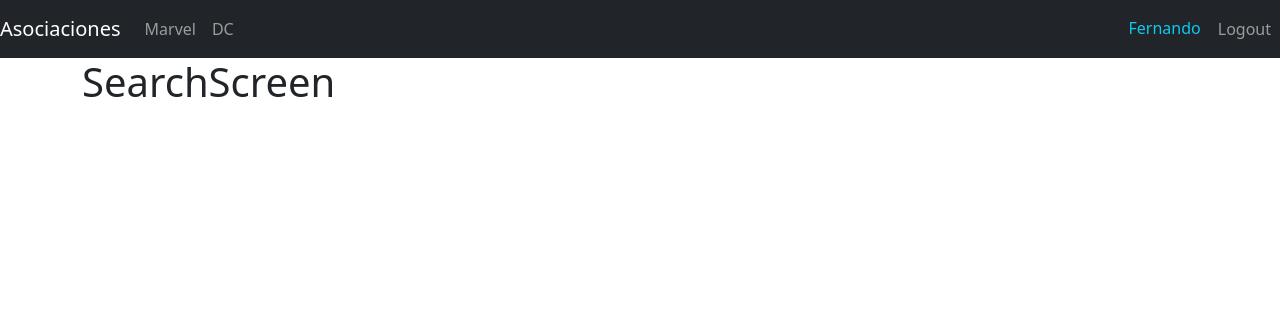
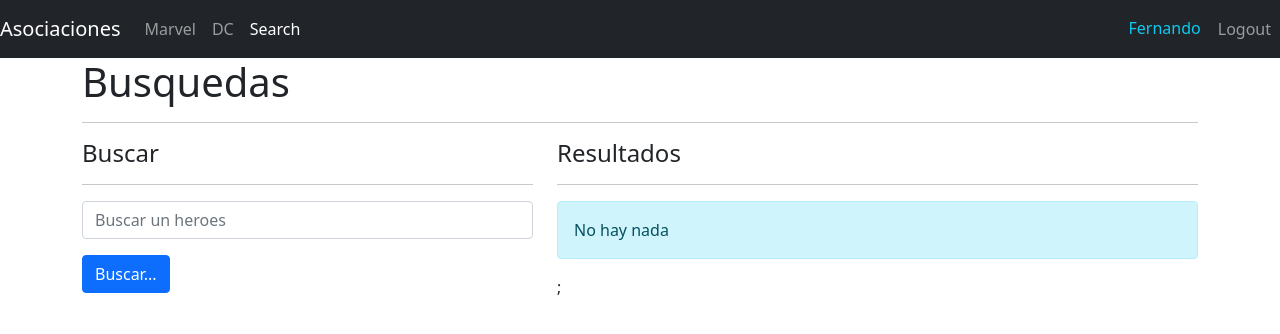
Before and after one commit to Fernando-ui/react-routes-v6, a React (Vite) app: page /search in a window 1280 px wide. Shown: the top 334 px of the page. Built offline with nearby package versions, Linux system fonts and the light colour scheme.

Commit message:
colocando funciones

```diff
--- a/package.json
+++ b/package.json
@@ -8,6 +8,7 @@
     "preview": "vite preview"
   },
   "dependencies": {
+    "query-string": "^7.1.1",
     "react": "^17.0.2",
     "react-dom": "^17.0.2",
     "react-router-dom": "^6.2.2"
--- a/src/components/search/SearchScreen.jsx
+++ b/src/components/search/SearchScreen.jsx
@@ -1,7 +1,71 @@
-import React from 'react'
+import { useForm } from "../../hooks/useForm";
+import { getHeroesByName } from "../../selectors/getHeroesByName";
+import { HeroCard } from "../hero/HeroCard";
+import { useNavigate, useLocation } from "react-router-dom";
+import queryString from "query-string";
+import {useMemo} from 'react';
+
 
 export const SearchScreen = () => {
+  const location = useLocation();
+  const navigate = useNavigate();
+
+  const { q = "" } = queryString.parse(location.search);
+
+  const [formValues, handleInputChange] = useForm({
+    searchText: q,
+  });
+
+  // const heroesFiltrados = getHeroesByName(q);
+  const heroesFiltrados = useMemo(() => getHeroesByName(q), [q]);
+
+  const handleSearch = (e) => {
+    e.preventDefault();
+    navigate(`?q=${searchText}`);
+  };
+
+  const { searchText } = formValues;
+
   return (
-    <h1>SearchScreen</h1>
-  )
-}
+    <>
+      <h1>Busquedas</h1>
+      <hr />
+      <div className="row">
+        <div className="col-5">
+          <h4>Buscar</h4>
+          <hr />
+
+          <form onSubmit={handleSearch}>
+            <input
+              type="search"
+              placeholder="Buscar un heroes"
+              className="form-control"
+              name="searchText"
+              autoComplete="off"
+              value={searchText}
+              onChange={(e) => handleInputChange(e)}
+            />
+
+            <button type="submit" className="btn btn-primary mt-3">
+              Buscar...
+            </button>
+          </form>
+        </div>
+        <div className="col-7">
+          <h4>Resultados</h4>
+          <hr />
+          {q === "" ? (
+            <div className="alert alert-info">No hay nada</div>
+          ) : (
+            heroesFiltrados.length === 0 && (
+              <div className="alert alert-danger">No hay Resultados {q} </div>
+            )
+          )};
+          {heroesFiltrados.map((heroe) => {
+            return <HeroCard key={heroe.id} {...heroe} />;
+          })}
+        </div>
+      </div>
+    </>
+  );
+};
--- a/src/components/ui/Navbar.jsx
+++ b/src/components/ui/Navbar.jsx
@@ -34,6 +34,14 @@ export const Navbar = () => {
           >
             DC
           </NavLink>
+          <NavLink
+            className={({ isActive }) =>
+              "nav-item nav-link " + (isActive ? " active" : "")
+            }
+            to="/search"
+          >
+            Search
+          </NavLink>
         </div>
       </div>
 
--- /dev/null
+++ b/src/hooks/useForm.jsx
@@ -0,0 +1,20 @@
+import { useState } from "react";
+
+export const useForm = (initialState = {}) => {
+  const [values, setValues] = useState(initialState);
+
+  const reset = () => {
+    setValues(initialState);
+  };
+
+  const handleInputChange = ({ target }) => {
+
+
+    setValues({
+      ...values,
+      [target.name]: target.value,
+    });
+  };
+
+  return [values, handleInputChange, reset];
+};
--- /dev/null
+++ b/src/selectors/getHeroesByName.jsx
@@ -0,0 +1,12 @@
+import { heroes } from "../data/Heroes";
+
+
+export const getHeroesByName = (name='') => {
+    console.log('getheroesByName');
+
+    if(name === ''){
+        return [];
+    }
+    name = name.toLowerCase();
+    return heroes.filter((hero) => hero.superhero.toLowerCase().includes(name));
+}
```
Also changed, not shown: 1 other file (tests, documents, lock files or other folders).
